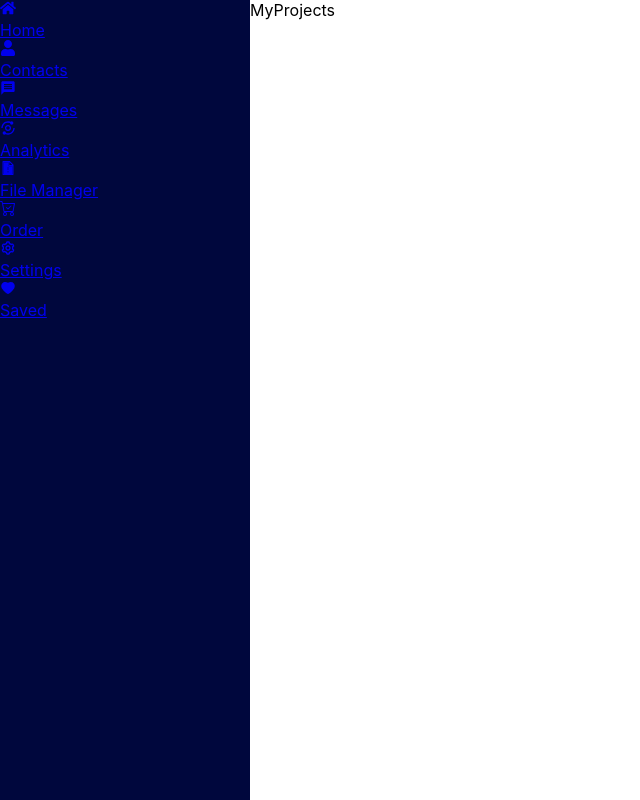
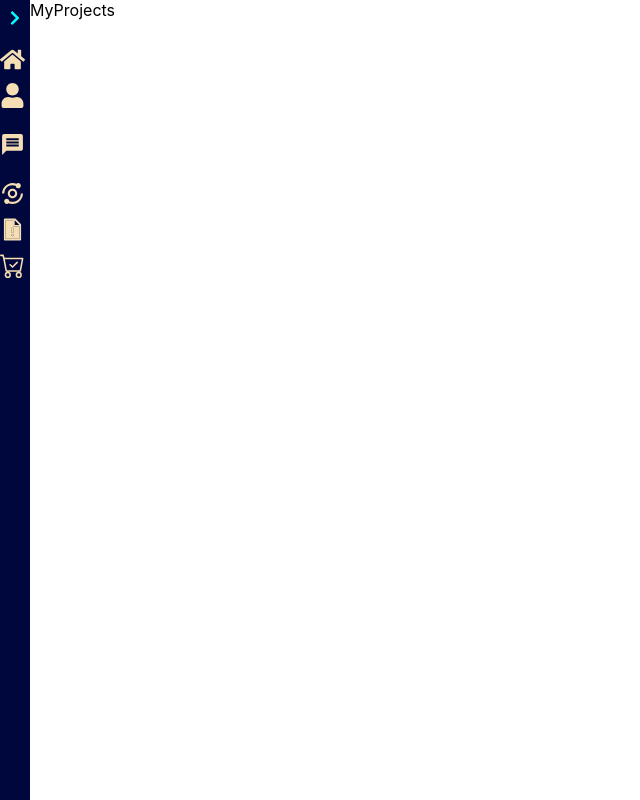
Before and after one commit to hadiuzzaman524/react-portfolio-template, a React (Create React App) app: page /projects in a window 1280 px wide. Shown: the whole page, without its empty margins (0-640 px from the left). Built offline with nearby package versions, Linux system fonts and the light colour scheme.

Commit message:
feat: implement sidebar

```diff
--- a/src/App.js
+++ b/src/App.js
@@ -19,11 +19,11 @@ function App() {
         <SideBar>
           <Routes>
             <Route path='/' element={<HomePage />} />
-            <Route path='/AboutMe' element={<AboutMe />} />
-            <Route path='/Education' element={<Contacts />} />
-            <Route path='/Projects' element={<MyProjects />} />
-            <Route path='/Skill' element={<Skills />} />
-            <Route path='/Contacts' element={<Contacts />} />
+            <Route path='/aboutme' element={<AboutMe />} />
+            <Route path='/education' element={<Contacts />} />
+            <Route path='/projects' element={<MyProjects />} />
+            <Route path='/skills' element={<Skills />} />
+            <Route path='/contacts' element={<Contacts />} />
           </Routes>
 
         </SideBar>
--- a/src/presentation/features/side_bar/SideBar.js
+++ b/src/presentation/features/side_bar/SideBar.js
@@ -1,4 +1,4 @@
-import { motion } from 'framer-motion';
+import { AnimatePresence, motion } from 'framer-motion';
 import Style from './SideBar.module.css';
 import { NavLink } from "react-router-dom";
 import { FaBars, FaHome, FaLock, FaMoneyBill, FaUser } from "react-icons/fa";
@@ -7,68 +7,108 @@ import { BiAnalyse, BiSearch } from "react-icons/bi";
 import { BiCog } from "react-icons/bi";
 import { AiFillHeart, AiTwotoneFileExclamation } from "react-icons/ai";
 import { BsCartCheck } from "react-icons/bs";
+import { FaChevronLeft } from "react-icons/fa";
+import { FaChevronRight } from "react-icons/fa";
+import { useState } from 'react';
 
-
+const iconSize = 25;
 const routes = [
     {
         path: "/",
         name: "Home",
-        icon: <FaHome />,
+        icon: <FaHome size={iconSize} />,
     },
     {
         path: "/contacts",
         name: "Contacts",
-        icon: <FaUser />,
+        icon: <FaUser size={iconSize} />,
     },
     {
-        path: "/messages",
-        name: "Messages",
-        icon: <MdMessage />,
+        path: "/aboutme",
+        name: "About Me",
+        icon: <MdMessage size={iconSize} />,
     },
     {
-        path: "/analytics",
-        name: "Analytics",
-        icon: <BiAnalyse />,
+        path: "/education",
+        name: "Education",
+        icon: <BiAnalyse size={iconSize} />,
     },
     {
-        path: "/file-manager",
-        name: "File Manager",
-        icon: <AiTwotoneFileExclamation />,
+        path: "/skills",
+        name: "Skills",
+        icon: <AiTwotoneFileExclamation size={iconSize} />,
     },
     {
-        path: "/order",
-        name: "Order",
-        icon: <BsCartCheck />,
-    },
-    {
-        path: "/settings",
-        name: "Settings",
-        icon: <BiCog />,
-    },
-    {
-        path: "/saved",
-        name: "Saved",
-        icon: <AiFillHeart />,
+        path: "/projects",
+        name: "Projects",
+        icon: <BsCartCheck size={iconSize} />,
     },
 ];
 
 const SideBar = ({ children }) => {
+    const [isOpen, setIsOpen] = useState(false);
+    const toggle = () => setIsOpen(!isOpen);
+    const showAnimation = {
+        hidden: {
+            width: 0,
+            opacity: 0,
+            transition: {
+                duration: 0.5,
+            },
+        },
+        show: {
+            opacity: 1,
+            width: "auto",
+            transition: {
+                duration: 0.5,
+            },
+        },
+    };
+
     return (
         <div className={Style.main_container}>
+
             <motion.div className={Style.sidebar} animate={{
-                width: "250px",
+                width: isOpen ? "270px" : "30px",
                 transition: {
                     duration: 0.5,
                     type: "spring",
                     damping: 10,
                 },
             }}>
-                {routes.map((item) => {
-                  return(  <NavLink to={item.path} key={item.name}>
-                        <div>{item.icon}</div>
-                        <div>{item.name}</div>
-                    </NavLink>);
-                 })}
+                <div className="top_section">
+                    <div className={Style.bar}>
+                        {isOpen ? <FaChevronLeft onClick={toggle} /> : <FaChevronRight onClick={toggle} />}
+                    </div>
+                </div>
+                <AnimatePresence>
+                    {isOpen && (
+                        <motion.div
+                            variants={showAnimation}
+                            initial="hidden"
+                            animate="show"
+                            exit="show"
+                            className="logo"
+                        >
+                            <img src='https://encrypted-tbn0.gstatic.com/images?q=tbn:ANd9GcTrhh-2Jy0QFHOU2HPjPIe6QSp4bzuhizTNhHlHjBrgdQ&s' />
+                            <h2>Md Hadiuzzaman</h2>
+                            <h4>Software Engineer @HeavyTask LLC</h4>
+                        </motion.div>
+                    )}
+                </AnimatePresence>
+
+                {
+                    routes.map((item) => {
+                        return (
+                            <>
+                                <NavLink to={item.path} key={item.name} className={Style.nav_item}>
+                                    <div className={Style.icon}>{item.icon}</div>
+                                    <div className={Style.link_text}>{item.name}</div>
+                                </NavLink>
+                            </>
+                        );
+                    })}
+
             </motion.div>
             <main>
                 {children}
--- a/src/presentation/features/side_bar/SideBar.module.css
+++ b/src/presentation/features/side_bar/SideBar.module.css
@@ -8,3 +8,35 @@
     height: 100vh;
     overflow-y: auto;
   }
+  .sidebar img{
+    height: 120px;
+    width: 120px;
+    border-radius: 50%;
+    margin-top: 50px;
+  }
+  .sidebar h4{
+    margin-top: -25px;
+    font-weight: normal;
+    font-style: italic;
+  }
+  .nav_item{
+    display: flex;
+    color: wheat;
+    margin-top: 10px;
+    align-items: center;
+  }
+  .icon {
+    font-size: 18px;
+    line-height: 0;
+  }
+  .link_text{
+    font-size: 22px;
+    padding-left: 10px;
+  }
+  .bar{
+    color: aqua;
+    display: flex;
+    justify-content: end;
+    align-items: flex-end;
+    padding: 10px;
+  }
```
